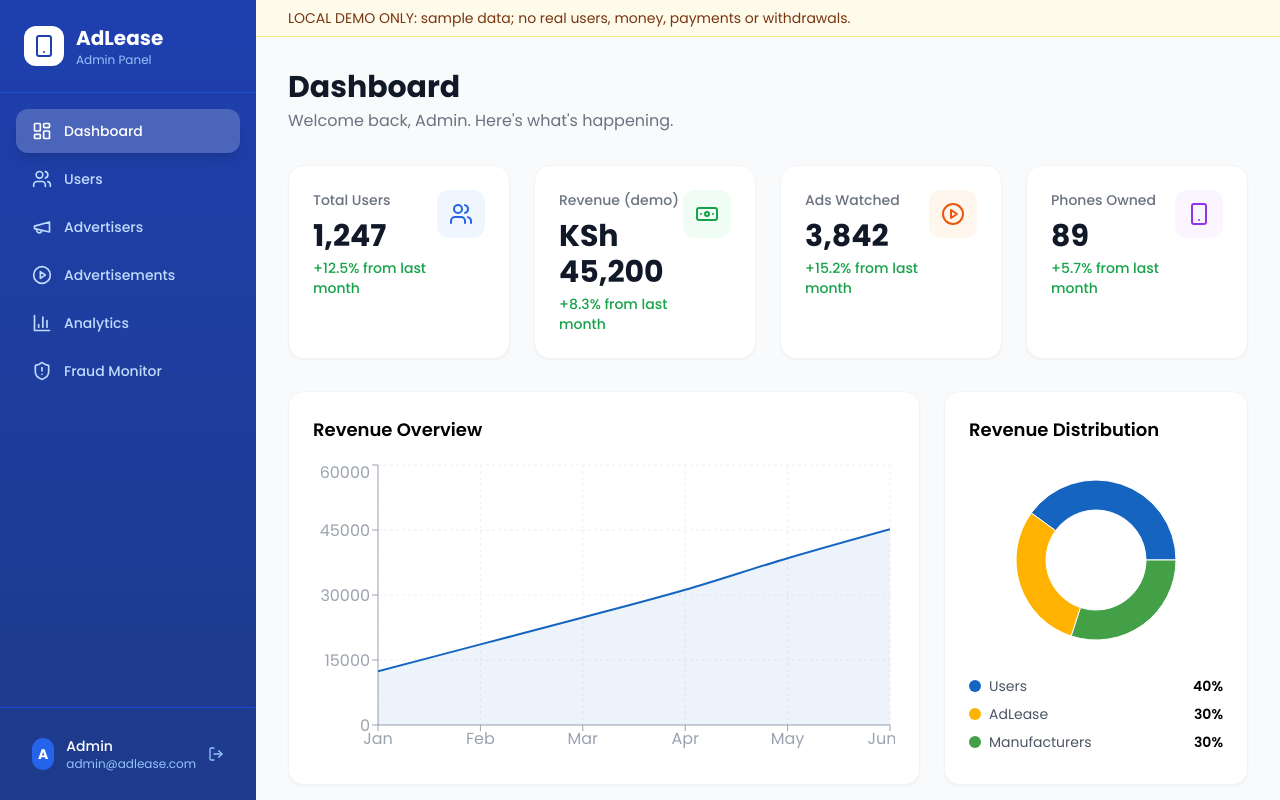
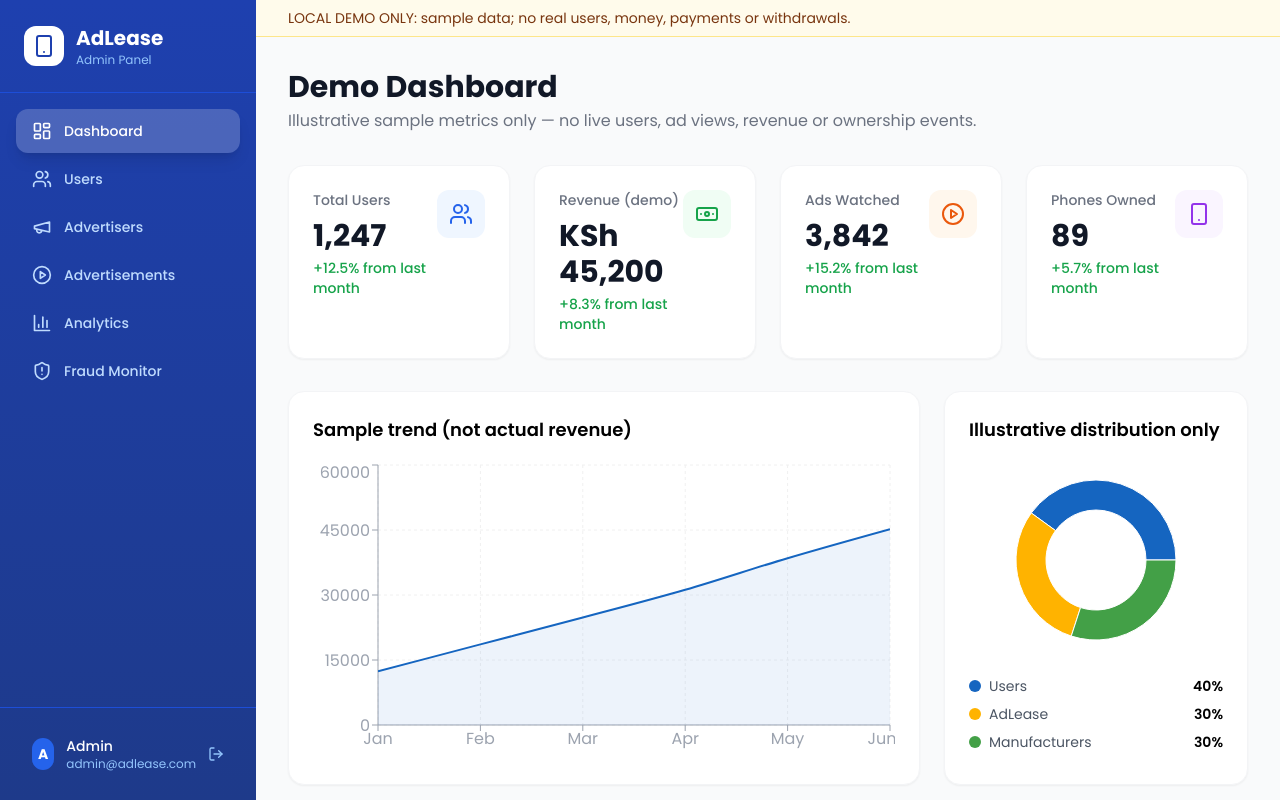
Before and after one commit to murithiian24-Avaru/Ian-Ndung-u-Muriithi, a React (Vite) app in the folder adlease/admin-dashboard/: page / in a window 1280 px wide. Built offline with nearby package versions, Linux system fonts and the light colour scheme.

Commit message:
Label admin dashboard metrics as synthetic demo data

```diff
--- a/adlease/admin-dashboard/src/pages/Dashboard.jsx
+++ b/adlease/admin-dashboard/src/pages/Dashboard.jsx
@@ -29,8 +29,8 @@ export default function Dashboard() {
   return (
     <div className="p-8">
       <div className="mb-8">
-        <h1 className="text-3xl font-bold text-gray-900">Dashboard</h1>
-        <p className="text-gray-500 mt-1">Welcome back, Admin. Here's what's happening.</p>
+        <h1 className="text-3xl font-bold text-gray-900">Demo Dashboard</h1>
+        <p className="text-gray-500 mt-1">Illustrative sample metrics only — no live users, ad views, revenue or ownership events.</p>
       </div>
 
       <div className="grid grid-cols-1 md:grid-cols-2 lg:grid-cols-4 gap-6 mb-8">
@@ -42,7 +42,7 @@ export default function Dashboard() {
 
       <div className="grid grid-cols-1 lg:grid-cols-3 gap-6 mb-8">
         <div className="lg:col-span-2 bg-white rounded-2xl p-6 shadow-sm border border-gray-100">
-          <h3 className="text-lg font-semibold mb-4">Revenue Overview</h3>
+          <h3 className="text-lg font-semibold mb-4">Sample trend (not actual revenue)</h3>
           <ResponsiveContainer width="100%" height={300}>
             <AreaChart data={revenueData}>
               <CartesianGrid strokeDasharray="3 3" stroke="#f0f0f0" />
@@ -55,7 +55,7 @@ export default function Dashboard() {
         </div>
 
         <div className="bg-white rounded-2xl p-6 shadow-sm border border-gray-100">
-          <h3 className="text-lg font-semibold mb-4">Revenue Distribution</h3>
+          <h3 className="text-lg font-semibold mb-4">Illustrative distribution only</h3>
           <ResponsiveContainer width="100%" height={200}>
             <PieChart>
               <Pie data={distributionData} cx="50%" cy="50%" innerRadius={50} outerRadius={80} dataKey="value">
@@ -81,7 +81,7 @@ export default function Dashboard() {
       </div>
 
       <div className="bg-white rounded-2xl p-6 shadow-sm border border-gray-100">
-        <h3 className="text-lg font-semibold mb-4">Recent Activity</h3>
+        <h3 className="text-lg font-semibold mb-4">Synthetic sample activity</h3>
         <div className="space-y-4">
           {recentActivity.map((activity, i) => (
             <div key={i} className="flex items-center justify-between py-3 border-b border-gray-50 last:border-0">
```
